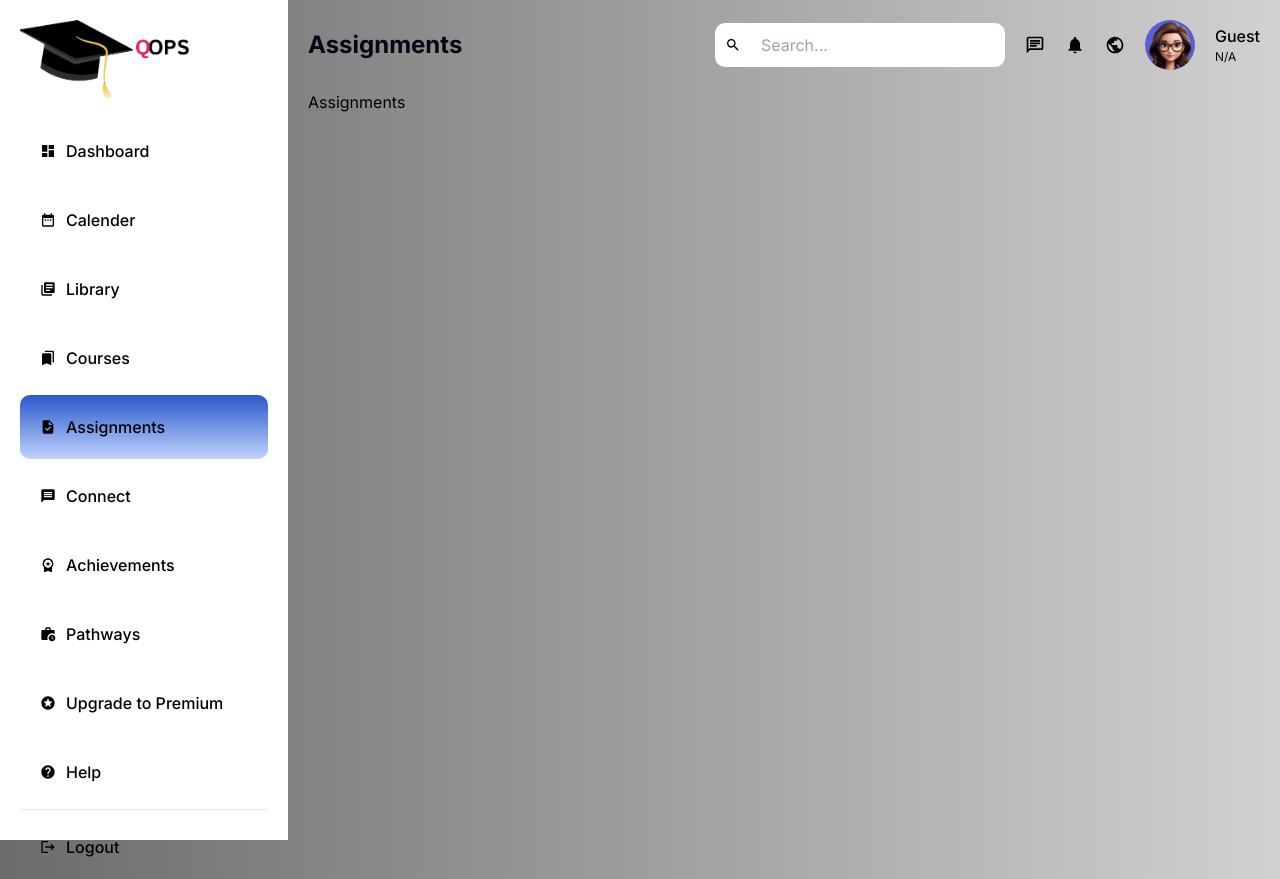
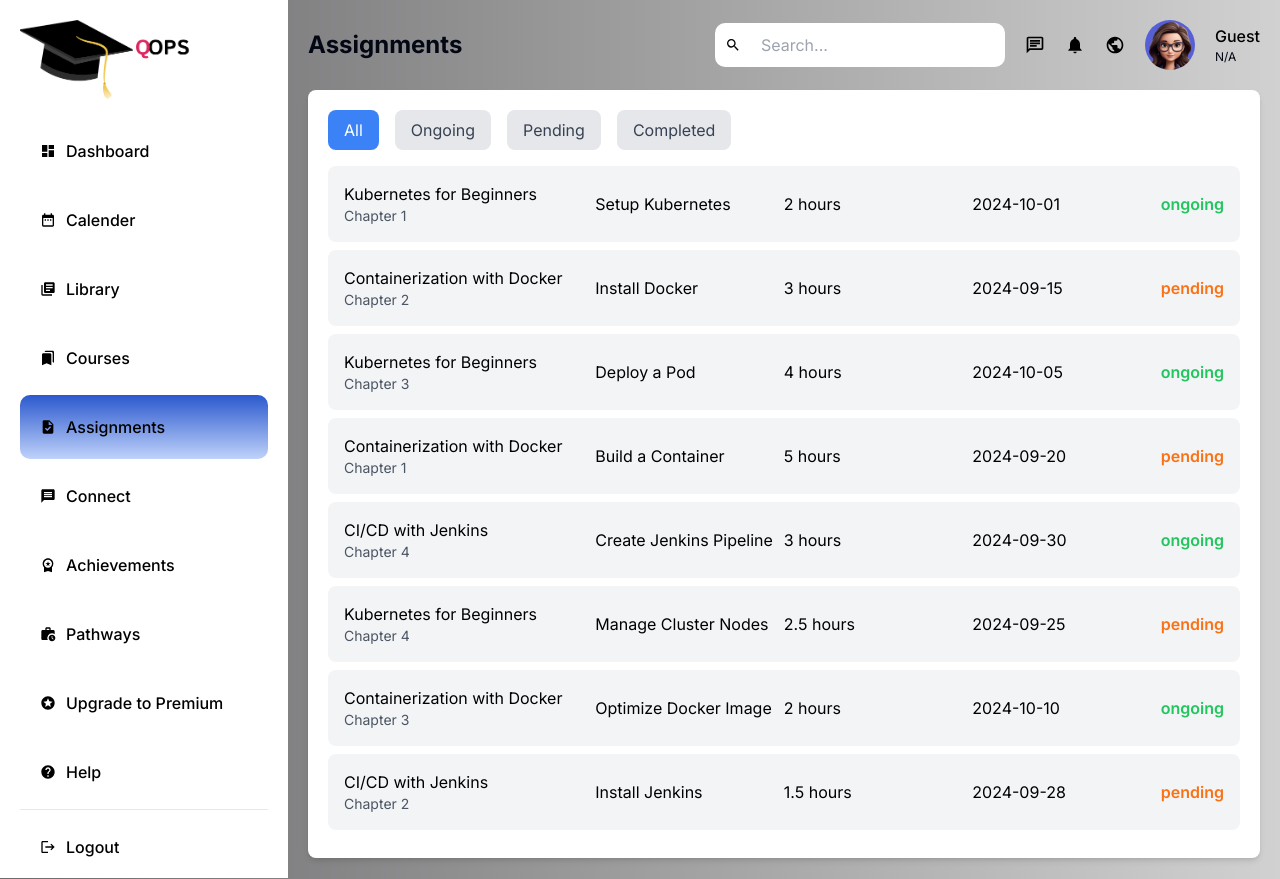
Before and after one commit to chathura456/Qops-User-Dashboard, a Next.js app: page /dashboard/assignments in a window 1280 px wide. Built offline with nearby package versions, Linux system fonts and the light colour scheme.

Commit message:
assignment and courses added

```diff
--- a/app/dashboard/assignments/page.jsx
+++ b/app/dashboard/assignments/page.jsx
@@ -1,7 +1,84 @@
+"use client";
+
+import { useState } from "react";
+
 const Assignments = () => {
+  // Updated assignments data related to the courses
+  const assignments = [
+    { id: 1, courseName: "Kubernetes for Beginners", chapter: "Chapter 1", assignmentName: "Setup Kubernetes", duration: "2 hours", startDate: "2024-10-01", status: "ongoing" },
+    { id: 2, courseName: "Containerization with Docker", chapter: "Chapter 2", assignmentName: "Install Docker", duration: "3 hours", startDate: "2024-09-15", status: "pending" },
+    { id: 3, courseName: "Kubernetes for Beginners", chapter: "Chapter 3", assignmentName: "Deploy a Pod", duration: "4 hours", startDate: "2024-10-05", status: "ongoing" },
+    { id: 4, courseName: "Containerization with Docker", chapter: "Chapter 1", assignmentName: "Build a Container", duration: "5 hours", startDate: "2024-09-20", status: "pending" },
+    { id: 5, courseName: "CI/CD with Jenkins", chapter: "Chapter 4", assignmentName: "Create Jenkins Pipeline", duration: "3 hours", startDate: "2024-09-30", status: "ongoing" },
+    { id: 6, courseName: "Kubernetes for Beginners", chapter: "Chapter 4", assignmentName: "Manage Cluster Nodes", duration: "2.5 hours", startDate: "2024-09-25", status: "pending" },
+    { id: 7, courseName: "Containerization with Docker", chapter: "Chapter 3", assignmentName: "Optimize Docker Image", duration: "2 hours", startDate: "2024-10-10", status: "ongoing" },
+    { id: 8, courseName: "CI/CD with Jenkins", chapter: "Chapter 2", assignmentName: "Install Jenkins", duration: "1.5 hours", startDate: "2024-09-28", status: "pending" },
+];
+
+  const [activeTab, setActiveTab] = useState("all");
+
+  // Filter assignments based on the selected tab
+  const filteredAssignments = () => {
+    switch (activeTab) {
+      case "ongoing":
+        return assignments.filter((assignment) => assignment.status === "ongoing");
+      case "pending":
+        return assignments.filter((assignment) => assignment.status === "pending");
+      case "completed":
+        return assignments.filter((assignment) => assignment.status === "completed"); // Assuming completed status
+      default:
+        return assignments; // All assignments
+    }
+  };
+
   return (
-    <div>
-      <h1>Assignments</h1>
+    <div className="bg-white p-5 rounded-lg shadow-md w-full">
+
+      {/* Tabs for filtering assignments */}
+      <div className="mb-4 flex space-x-4">
+        <button
+          onClick={() => setActiveTab("all")}
+          className={`py-2 px-4 rounded-lg ${activeTab === "all" ? "bg-blue-500 text-white" : "bg-gray-200 text-gray-700"}`}
+        >
+          All
+        </button>
+        <button
+          onClick={() => setActiveTab("ongoing")}
+          className={`py-2 px-4 rounded-lg ${activeTab === "ongoing" ? "bg-blue-500 text-white" : "bg-gray-200 text-gray-700"}`}
+        >
+          Ongoing
+        </button>
+        <button
+          onClick={() => setActiveTab("pending")}
+          className={`py-2 px-4 rounded-lg ${activeTab === "pending" ? "bg-blue-500 text-white" : "bg-gray-200 text-gray-700"}`}
+        >
+          Pending
+        </button>
+        <button
+          onClick={() => setActiveTab("completed")}
+          className={`py-2 px-4 rounded-lg ${activeTab === "completed" ? "bg-blue-500 text-white" : "bg-gray-200 text-gray-700"}`}
+        >
+          Completed
+        </button>
+      </div>
+
+      {/* Scrollable table for assignments */}
+      <div className="min-h-96 overflow-y-auto">
+        {filteredAssignments().map((assignment) => (
+          <div key={assignment.id} className="flex justify-between items-center p-4 mb-2 bg-gray-100 rounded-lg">
+            <div className="w-1/3">
+              {assignment.courseName}
+              <div className="text-sm text-gray-600">{assignment.chapter}</div>
+            </div>
+            <div className="w-1/4">{assignment.assignmentName}</div>
+            <div className="w-1/4">{assignment.duration}</div>
+            <div className="w-1/4">{assignment.startDate}</div>
+            <div className={`font-semibold ${assignment.status === 'ongoing' ? 'text-green-500' : assignment.status === 'pending' ? 'text-orange-500' : 'text-gray-500'}`}>
+              {assignment.status}
+            </div>
+          </div>
+        ))}
+      </div>
     </div>
   );
 };
--- a/app/dashboard/courses/page.jsx
+++ b/app/dashboard/courses/page.jsx
@@ -1,7 +1,89 @@
+"use client";
+
+import { useEffect, useState } from "react";
+
 const Courses = () => {
+  const [courses, setCourses] = useState([]);
+  const [activeTab, setActiveTab] = useState("all");
+
+  useEffect(() => {
+    const fetchCourses = async () => {
+      const response = await fetch("http://localhost:4000/courses");
+      const data = await response.json();
+      setCourses(data.courses);
+    };
+
+    fetchCourses();
+  }, []);
+
+  // Filter courses based on the active tab
+  const filteredCourses = () => {
+    switch (activeTab) {
+      case "ongoing":
+        return courses.filter(course => course.status === "ongoing"); // Assuming 'status' exists
+      case "completed":
+        return courses.filter(course => course.status === "completed"); // Assuming 'status' exists
+      default:
+        return courses; // All courses
+    }
+  };
+
   return (
-    <div>
-      <h1>Courses</h1>
+    <div className="bg-white p-6 rounded-lg shadow-lg">
+
+      {/* Tabs for course categories */}
+      <div className="mb-4 flex space-x-4">
+        <button
+          onClick={() => setActiveTab("all")}
+          className={`py-2 px-4 rounded-lg ${activeTab === "all" ? "bg-blue-500 text-white" : "bg-gray-200 text-gray-700"}`}
+        >
+          All Courses (6)
+        </button>
+        <button
+          onClick={() => setActiveTab("ongoing")}
+          className={`py-2 px-4 rounded-lg ${activeTab === "ongoing" ? "bg-blue-500 text-white" : "bg-gray-200 text-gray-700"}`}
+        >
+          Ongoing (2)
+        </button>
+        <button
+          onClick={() => setActiveTab("completed")}
+          className={`py-2 px-4 rounded-lg ${activeTab === "completed" ? "bg-blue-500 text-white" : "bg-gray-200 text-gray-700"}`}
+        >
+          Completed (1)
+        </button>
+      </div>
+
+      {/* Display filtered courses */}
+      <div className="grid grid-cols-1 sm:grid-cols-2 lg:grid-cols-3 gap-8 mb-4">
+        {filteredCourses().map((course) => (
+          <div
+            key={course._id}
+            className="relative border rounded-lg overflow-hidden bg-white shadow-md"
+          >
+            <img
+              src={`http://localhost:4000/${course.imageUrl}`}
+              alt={course.name}
+              className="w-full h-40 object-cover"
+            />
+            <div className="p-4">
+              <div className="flex justify-between items-start">
+                <div>
+                  <h2 className="text-lg font-semibold">{course.name}</h2>
+                  <p className="text-sm text-gray-600">{course.lecName}</p>
+                </div>
+                <img
+                  src={`http://localhost:4000/${course.lectureImage}`}
+                  alt={course.lecName}
+                  className="w-16 h-16 object-cover rounded-full border-2 border-white"
+                />
+              </div>
+              <button className="w-full mt-4 bg-blue-500 text-white py-2 rounded-lg hover:bg-blue-600">
+                Enroll Now
+              </button>
+            </div>
+          </div>
+        ))}
+      </div>
     </div>
   );
 };
```
